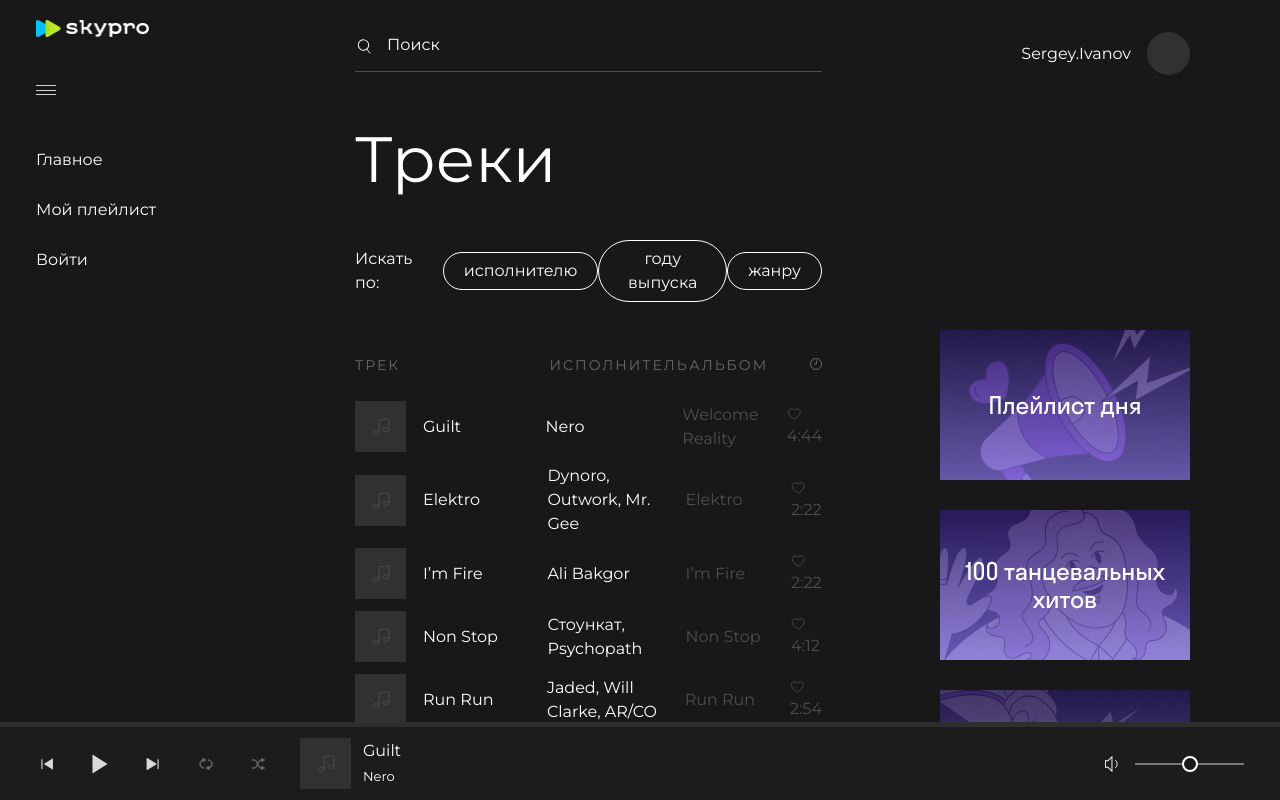
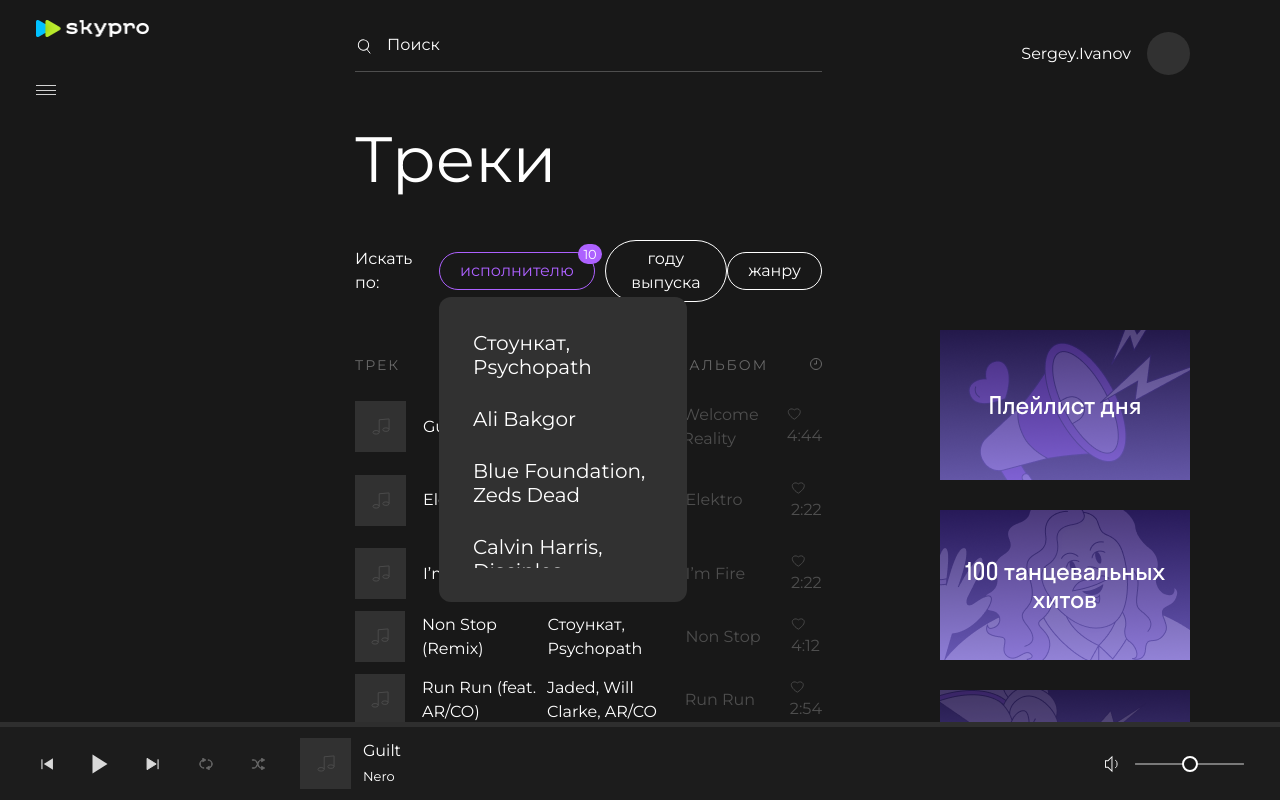
Before and after one commit to q3dm42/skypro-music, a Next.js app: page / in a window 1280 px wide. Both pictures are taken after a click on the button "исполнителю". Shown: the top 800 px of the page. Built offline with nearby package versions, Linux system fonts and the light colour scheme.

Commit message:
Implement homework 02 interactions

```diff
--- a/src/components/Filter/Filter.module.css
+++ b/src/components/Filter/Filter.module.css
@@ -29,6 +29,10 @@
   background: transparent;
   color: white;
   cursor: pointer;
+  position: relative;
+  transition:
+    border-color 0.2s ease,
+    color 0.2s ease;
 }
 
 .filter__button:not(:last-child) {
@@ -38,6 +42,23 @@
 .active {
   border-color: #ad61ff;
   color: #ad61ff;
+}
+
+.filterCount {
+  position: absolute;
+  top: -9px;
+  right: -8px;
+  min-width: 20px;
+  height: 20px;
+  padding: 0 5px;
+  display: flex;
+  align-items: center;
+  justify-content: center;
+  border-radius: 10px;
+  background-color: #ad61ff;
+  color: #ffffff;
+  font-size: 13px;
+  line-height: 20px;
 }
 
 .filter__popup {
@@ -65,18 +86,6 @@
   margin: 0;
 }
 
-.filterItemText {
-  font-size: 20px;
-  line-height: 24px;
-  cursor: pointer;
-  list-style: none;
-}
-
-.filterItemText:hover {
-  color: #b672ff;
-  text-decoration: underline;
-}
-
 .filter__list::-webkit-scrollbar {
   width: 4px;
 }
--- a/src/components/Filter/Filter.tsx
+++ b/src/components/Filter/Filter.tsx
@@ -1,18 +1,82 @@
+'use client';
+
+import { useState } from 'react';
+import { tracks } from '@/data';
+import {
+  getUniqueReleaseYears,
+  getUniqueTrackValues,
+} from '@/utils/trackHelpers';
+import FilterItem from '../FilterItem/FilterItem';
 import styles from './Filter.module.css';
 
-const filters = ['исполнителю', 'году выпуска', 'жанру'];
+type FilterName = 'author' | 'year' | 'genre';
+
+type FilterConfig = {
+  name: FilterName;
+  title: string;
+  values: string[];
+};
 
 export default function Filter() {
+  const [activeFilter, setActiveFilter] = useState<FilterName | null>(null);
+
+  const filters: FilterConfig[] = [
+    {
+      name: 'author',
+      title: 'исполнителю',
+      values: getUniqueTrackValues(tracks, (track) => track.author),
+    },
+    {
+      name: 'year',
+      title: 'году выпуска',
+      values: getUniqueReleaseYears(tracks),
+    },
+    {
+      name: 'genre',
+      title: 'жанру',
+      values: getUniqueTrackValues(tracks, (track) => track.genre),
+    },
+  ];
+
+  const handleFilterClick = (filterName: FilterName) => {
+    setActiveFilter((currentFilter) =>
+      currentFilter === filterName ? null : filterName,
+    );
+  };
+
   return (
     <div className={styles.filter}>
       <div className={styles.filterTitle}>Искать по:</div>
-      {filters.map((filter) => (
-        <div className={styles.filterWrapper} key={filter}>
-          <button className={styles.filter__button} type="button">
-            {filter}
-          </button>
-        </div>
-      ))}
+      {filters.map((filter) => {
+        const isActive = activeFilter === filter.name;
+
+        return (
+          <div className={styles.filterWrapper} key={filter.name}>
+            <button
+              className={`${styles.filter__button} ${isActive ? styles.active : ''}`}
+              type="button"
+              onClick={() => handleFilterClick(filter.name)}
+            >
+              {filter.title}
+              {isActive && (
+                <span className={styles.filterCount}>
+                  {filter.values.length}
+                </span>
+              )}
+            </button>
+
+            {isActive && (
+              <div className={styles.filter__popup}>
+                <ul className={styles.filter__list}>
+                  {filter.values.map((value) => (
+                    <FilterItem key={value} value={value} />
+                  ))}
+                </ul>
+              </div>
+            )}
+          </div>
+        );
+      })}
     </div>
   );
 }
--- /dev/null
+++ b/src/components/FilterItem/FilterItem.module.css
@@ -0,0 +1,11 @@
+.filterItem {
+  font-size: 20px;
+  line-height: 24px;
+  cursor: pointer;
+  list-style: none;
+}
+
+.filterItem:hover {
+  color: #b672ff;
+  text-decoration: underline;
+}
--- /dev/null
+++ b/src/components/FilterItem/FilterItem.tsx
@@ -0,0 +1,9 @@
+import styles from './FilterItem.module.css';
+
+type FilterItemProps = {
+  value: string;
+};
+
+export default function FilterItem({ value }: FilterItemProps) {
+  return <li className={styles.filterItem}>{value}</li>;
+}
--- a/src/components/Nav/Nav.module.css
+++ b/src/components/Nav/Nav.module.css
@@ -51,8 +51,10 @@
   display: flex;
   flex-direction: column;
   justify-content: space-between;
-
   margin-bottom: 30px;
+  border: 0;
+  background: transparent;
+  padding: 0;
 }
 
 .burgerLine {
--- a/src/components/Nav/Nav.tsx
+++ b/src/components/Nav/Nav.tsx
@@ -1,8 +1,17 @@
+'use client';
+
+import { useState } from 'react';
 import Image from 'next/image';
 import Link from 'next/link';
 import styles from './Nav.module.css';
 
 export default function Nav() {
+  const [isMenuOpen, setIsMenuOpen] = useState(false);
+
+  const handleMenuToggle = () => {
+    setIsMenuOpen((currentValue) => !currentValue);
+  };
+
   return (
     <nav className={styles.nav}>
       <div className={styles.logo}>
@@ -16,12 +25,19 @@ export default function Nav() {
         />
       </div>
 
-      <div className={styles.burger}>
+      <button
+        className={styles.burger}
+        type="button"
+        aria-label="Открыть меню"
+        aria-expanded={isMenuOpen}
+        onClick={handleMenuToggle}
+      >
         <span className={styles.burgerLine}></span>
         <span className={styles.burgerLine}></span>
         <span className={styles.burgerLine}></span>
-      </div>
+      </button>
 
+      {isMenuOpen && (
         <div className={styles.menu}>
           <ul className={styles.menuList}>
             <li className={styles.menuItem}>
@@ -41,6 +57,7 @@ export default function Nav() {
             </li>
           </ul>
         </div>
+      )}
     </nav>
   );
 }
--- a/src/components/Track/Track.tsx
+++ b/src/components/Track/Track.tsx
@@ -1,4 +1,5 @@
 import type { Track as TrackType } from '@/data';
+import { formatTrackTime } from '@/utils/trackHelpers';
 import styles from './Track.module.css';
 
 type TrackProps = {
@@ -30,7 +31,9 @@ export default function Track({ track }: TrackProps) {
           <svg className={styles.trackTimeSvg}>
             <use href="/img/icon/sprite.svg#icon-like"></use>
           </svg>
-          <span className={styles.trackTimeText}>{track.duration}</span>
+          <span className={styles.trackTimeText}>
+            {formatTrackTime(track.durationInSeconds)}
+          </span>
         </div>
       </div>
     </div>
--- a/src/data.ts
+++ b/src/data.ts
@@ -2,8 +2,10 @@ export type Track = {
   id: number;
   title: string;
   author: string;
+  releaseDate: string;
+  genre: string[];
   album: string;
-  duration: string;
+  durationInSeconds: number;
 };
 
 export const tracks: Track[] = [
@@ -11,49 +13,90 @@ export const tracks: Track[] = [
     id: 1,
     title: 'Guilt',
     author: 'Nero',
+    releaseDate: '2011-08-05',
+    genre: ['Электроника'],
     album: 'Welcome Reality',
-    duration: '4:44',
+    durationInSeconds: 284,
   },
   {
     id: 2,
     title: 'Elektro',
     author: 'Dynoro, Outwork, Mr. Gee',
+    releaseDate: '2020-09-11',
+    genre: ['Танцевальная музыка'],
     album: 'Elektro',
-    duration: '2:22',
+    durationInSeconds: 142,
   },
   {
     id: 3,
     title: 'I’m Fire',
     author: 'Ali Bakgor',
+    releaseDate: '2021-03-19',
+    genre: ['Хаус'],
     album: 'I’m Fire',
-    duration: '2:22',
+    durationInSeconds: 142,
   },
   {
     id: 4,
-    title: 'Non Stop',
+    title: 'Non Stop (Remix)',
     author: 'Стоункат, Psychopath',
+    releaseDate: '2021-10-15',
+    genre: ['Хип-хоп'],
     album: 'Non Stop',
-    duration: '4:12',
+    durationInSeconds: 252,
   },
   {
     id: 5,
-    title: 'Run Run',
+    title: 'Run Run (feat. AR/CO)',
     author: 'Jaded, Will Clarke, AR/CO',
+    releaseDate: '2022-07-22',
+    genre: ['Танцевальная музыка'],
     album: 'Run Run',
-    duration: '2:54',
+    durationInSeconds: 174,
   },
   {
     id: 6,
-    title: 'Eyes on Fire',
+    title: 'Eyes on Fire (Zeds Dead Remix)',
     author: 'Blue Foundation, Zeds Dead',
+    releaseDate: '2009-01-01',
+    genre: ['Дабстеп'],
     album: 'Eyes on Fire',
-    duration: '5:20',
+    durationInSeconds: 320,
   },
   {
     id: 7,
-    title: 'Mucho Bien',
+    title: 'Mucho Bien (HI Profile Remix)',
     author: 'HYBIT, Mr. Black, Offer Nissim, Hi Profile',
+    releaseDate: '2021-04-16',
+    genre: ['Транс'],
     album: 'Mucho Bien',
-    duration: '3:41',
+    durationInSeconds: 221,
+  },
+  {
+    id: 8,
+    title: 'Knives n Cherries',
+    author: 'minthaze',
+    releaseDate: '2020-04-03',
+    genre: ['Лоу-фай'],
+    album: 'Captivating',
+    durationInSeconds: 108,
+  },
+  {
+    id: 9,
+    title: 'How Deep Is Your Love',
+    author: 'Calvin Harris, Disciples',
+    releaseDate: '2015-07-17',
+    genre: ['Хаус'],
+    album: 'How Deep Is Your Love',
+    durationInSeconds: 212,
+  },
+  {
+    id: 10,
+    title: 'Morena',
+    author: 'Tom Boxer',
+    releaseDate: '2010-01-01',
+    genre: ['Поп'],
+    album: 'Soundz Made in Romania',
+    durationInSeconds: 216,
   },
 ];
--- /dev/null
+++ b/src/utils/trackHelpers.ts
@@ -0,0 +1,36 @@
+import type { Track } from '@/data';
+
+export function formatTrackTime(secondsTotal: number): string {
+  const minutes = Math.floor(secondsTotal / 60);
+  const seconds = secondsTotal % 60;
+
+  return `${minutes}:${seconds.toString().padStart(2, '0')}`;
+}
+
+export function getUniqueTrackValues(
+  tracks: Track[],
+  selector: (track: Track) => string | string[],
+): string[] {
+  const values = new Set<string>();
+
+  tracks.forEach((track) => {
+    const selectedValue = selector(track);
+    const selectedValues = Array.isArray(selectedValue)
+      ? selectedValue
+      : [selectedValue];
+
+    selectedValues.forEach((value) => values.add(value));
+  });
+
+  return Array.from(values).sort((first, second) =>
+    first.localeCompare(second, 'ru'),
+  );
+}
+
+export function getUniqueReleaseYears(tracks: Track[]): string[] {
+  const years = tracks.map((track) => track.releaseDate.slice(0, 4));
+
+  return Array.from(new Set(years)).sort((first, second) =>
+    second.localeCompare(first),
+  );
+}
```
Also changed, not shown: 1 other file (tests, documents, lock files or other folders). Lines whose indentation alone changed are shown as unchanged.
